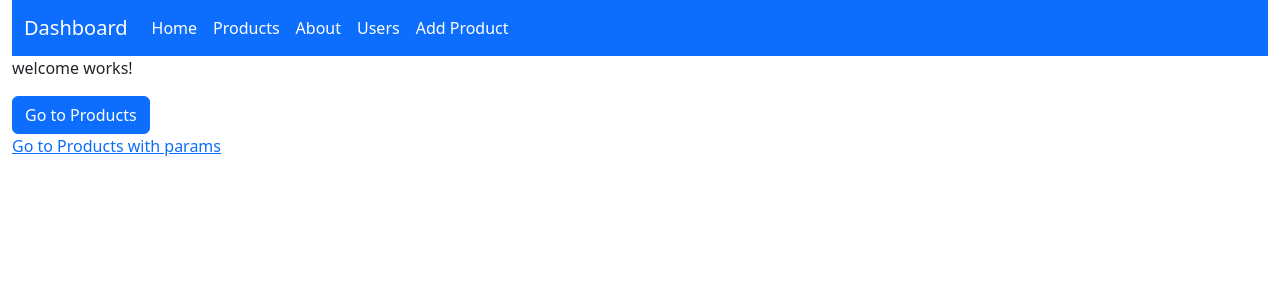
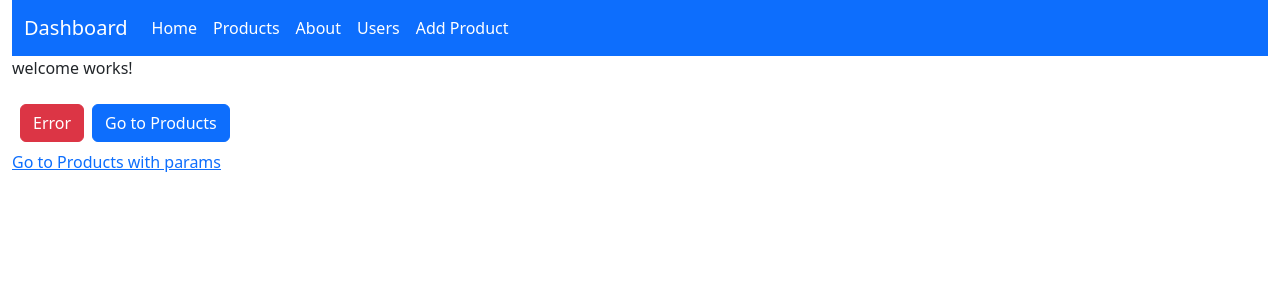
Before and after one commit to programmingwithharsh/angular21Feb26, an Angular app: page /welcome in a window 1280 px wide. Shown: the top 300 px of the page. Built offline with nearby package versions, Linux system fonts and the light colour scheme.

Commit message:
Added Global Error Handling

```diff
--- a/src/app/app.config.ts
+++ b/src/app/app.config.ts
@@ -1,13 +1,15 @@
-import { ApplicationConfig, provideBrowserGlobalErrorListeners } from '@angular/core';
+import { ApplicationConfig, ErrorHandler, provideBrowserGlobalErrorListeners } from '@angular/core';
 import { provideRouter } from '@angular/router';
 
 import { routes } from './app.routes';
 import { provideHttpClient } from '@angular/common/http';
+import { GlobalErrorHandler } from './global-error-handler';
 
 export const appConfig: ApplicationConfig = {
   providers: [
     provideBrowserGlobalErrorListeners(),
     provideRouter(routes),
-    provideHttpClient()
+    provideHttpClient(),
+    { provide: ErrorHandler, useClass: GlobalErrorHandler }
   ]
 };
--- /dev/null
+++ b/src/app/global-error-handler.ts
@@ -0,0 +1,12 @@
+import { ErrorHandler, Injectable } from "@angular/core";
+
+@Injectable({
+    providedIn: 'root',
+})
+
+export class GlobalErrorHandler implements ErrorHandler {
+    handleError(error: any): void {
+        console.log('Global Error', error);
+        alert(`Something went wrong! check console`);
+    }
+}
--- a/src/app/welcome/welcome.html
+++ b/src/app/welcome/welcome.html
@@ -1,4 +1,7 @@
 <p>welcome works!</p>
+<button class="btn btn-danger m-2" (click)="generateError()">
+    Error
+</button>
 <button class="btn btn-primary" (click)="goToProducts()">
     Go to Products
 </button>
--- a/src/app/welcome/welcome.ts
+++ b/src/app/welcome/welcome.ts
@@ -16,4 +16,8 @@ export class Welcome {
   goToProducts() {
     this.router.navigate(["/products"]);
   }
+
+  generateError() {
+    throw new Error("Test error");
+  }
 }
```
